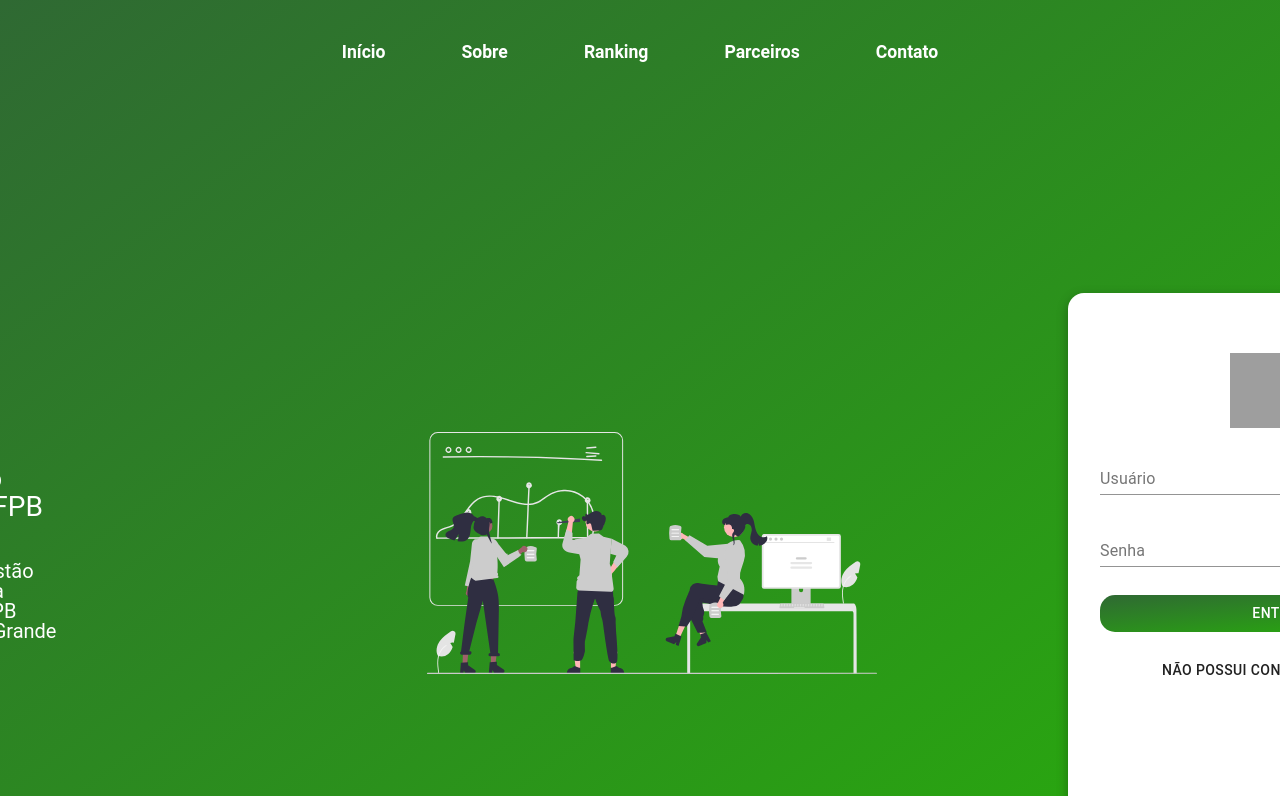
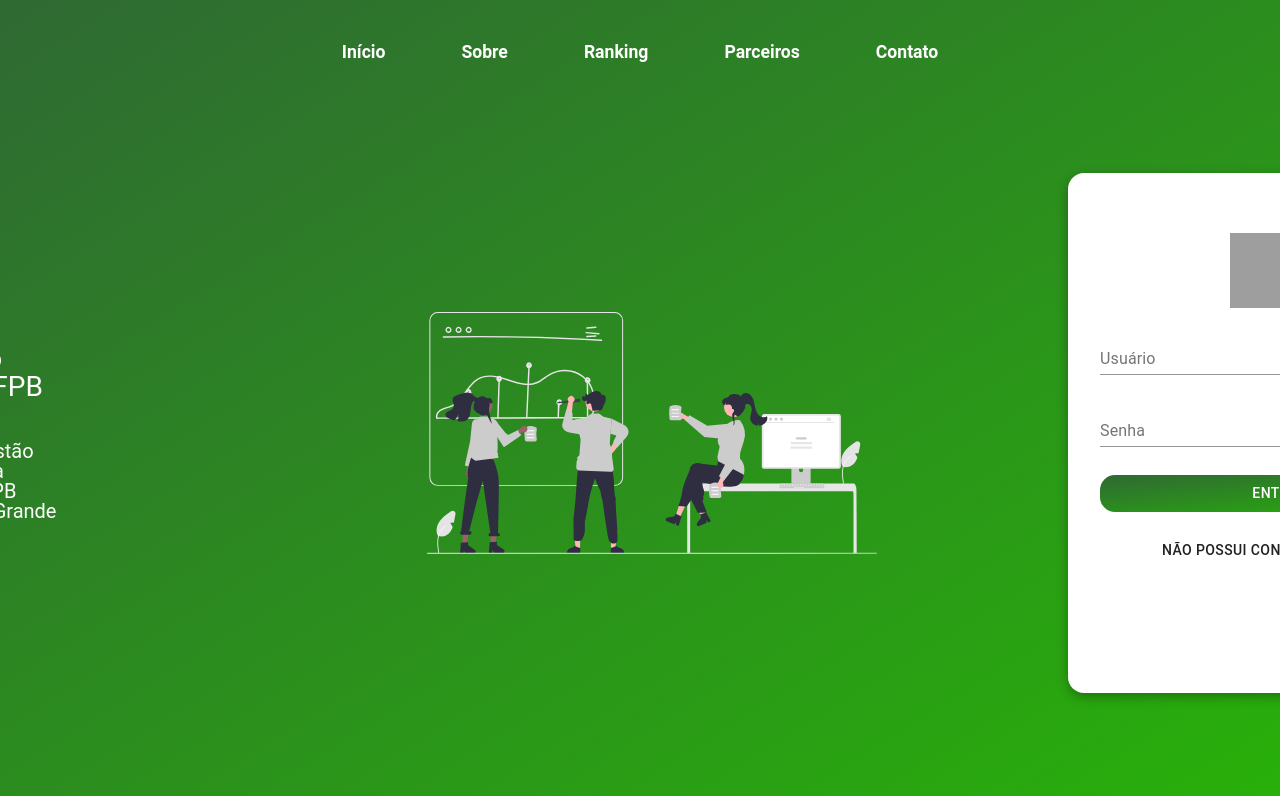
Before and after one commit to caioedlobo/JuntosIFPB, a React (Create React App) app: page / in a window 1280 px wide. Shown: the top 796 px of the page. Built offline with nearby package versions, Linux system fonts and the light colour scheme; grey boxes are pictures that could not be loaded.

Commit message:
change home.module.css height

```diff
--- a/src/components/Pages/Home.js
+++ b/src/components/Pages/Home.js
@@ -9,7 +9,6 @@ import PasswordText from "../atoms/PasswordText";
 import ImageLogin from "../atoms/ImageLogin";
 import LogoImg from "../atoms/LogoImg";
 import HeightFormHandler from "../atoms/HeightFormHandler";
-import Navbar from "../atoms/Navbar";
 import classesCommon from "./stylesheet/Common.module.css";
 import Layout from "../template/Layout";
 
--- a/src/components/Pages/stylesheet/Home.module.css
+++ b/src/components/Pages/stylesheet/Home.module.css
@@ -4,7 +4,7 @@ main {
 
 .left {
   width: 70vw;
-  height: 100vh;
+  height: 70vh;
   justify-content: space-between;
   align-items: center;
 
@@ -18,7 +18,7 @@ main {
 
 .right {
   width: 30vw;
-  height: 100vh;
+  height: 70vh;
 
   display: flex;
   justify-content: center;
--- a/src/components/Pages/stylesheet/Ranking.module.css
+++ b/src/components/Pages/stylesheet/Ranking.module.css
@@ -3,7 +3,6 @@
   padding: 28px;
   background-color: white;
   margin: 0 auto;
-  margin-top: 105px;
 }
 
 .rankingBackground {
```
